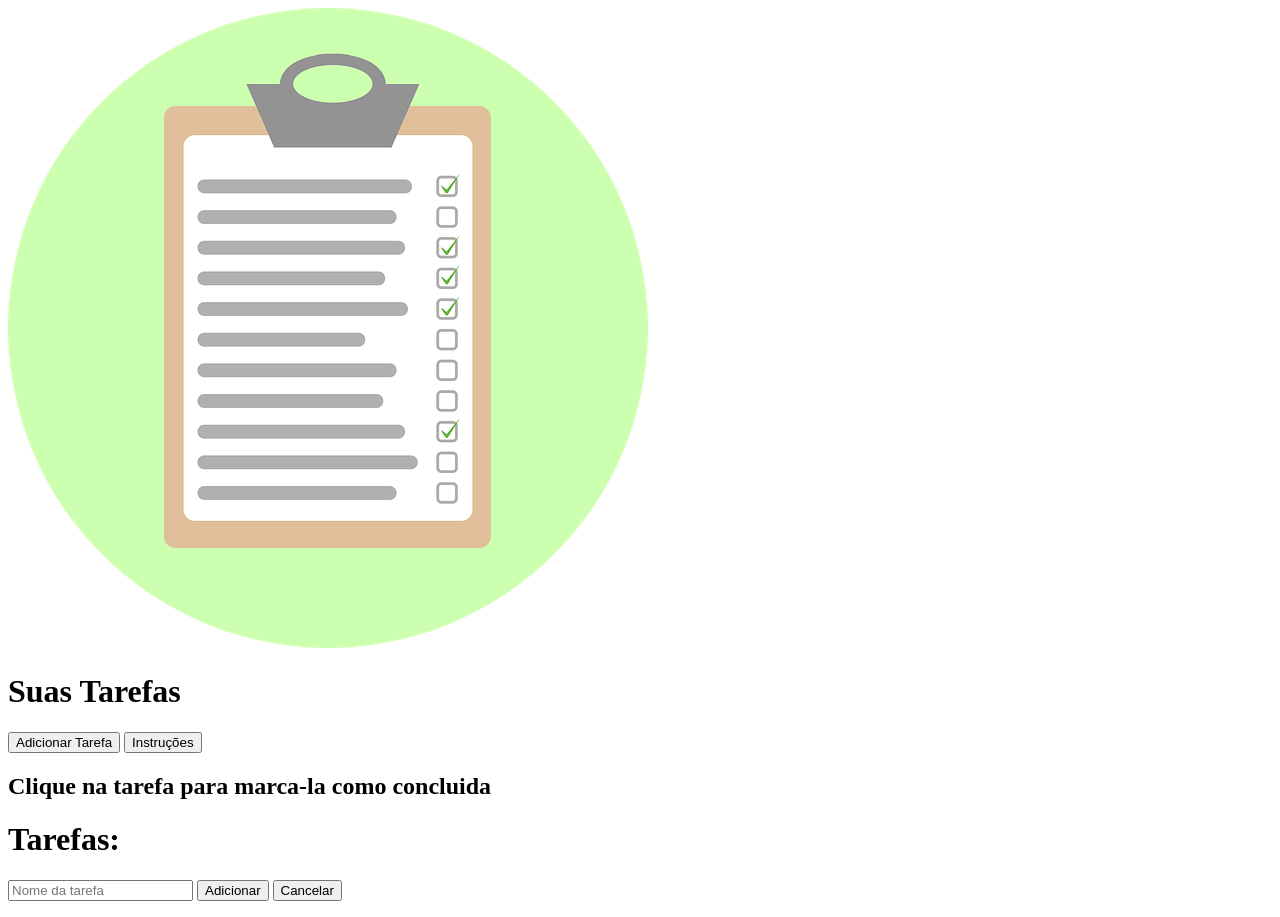
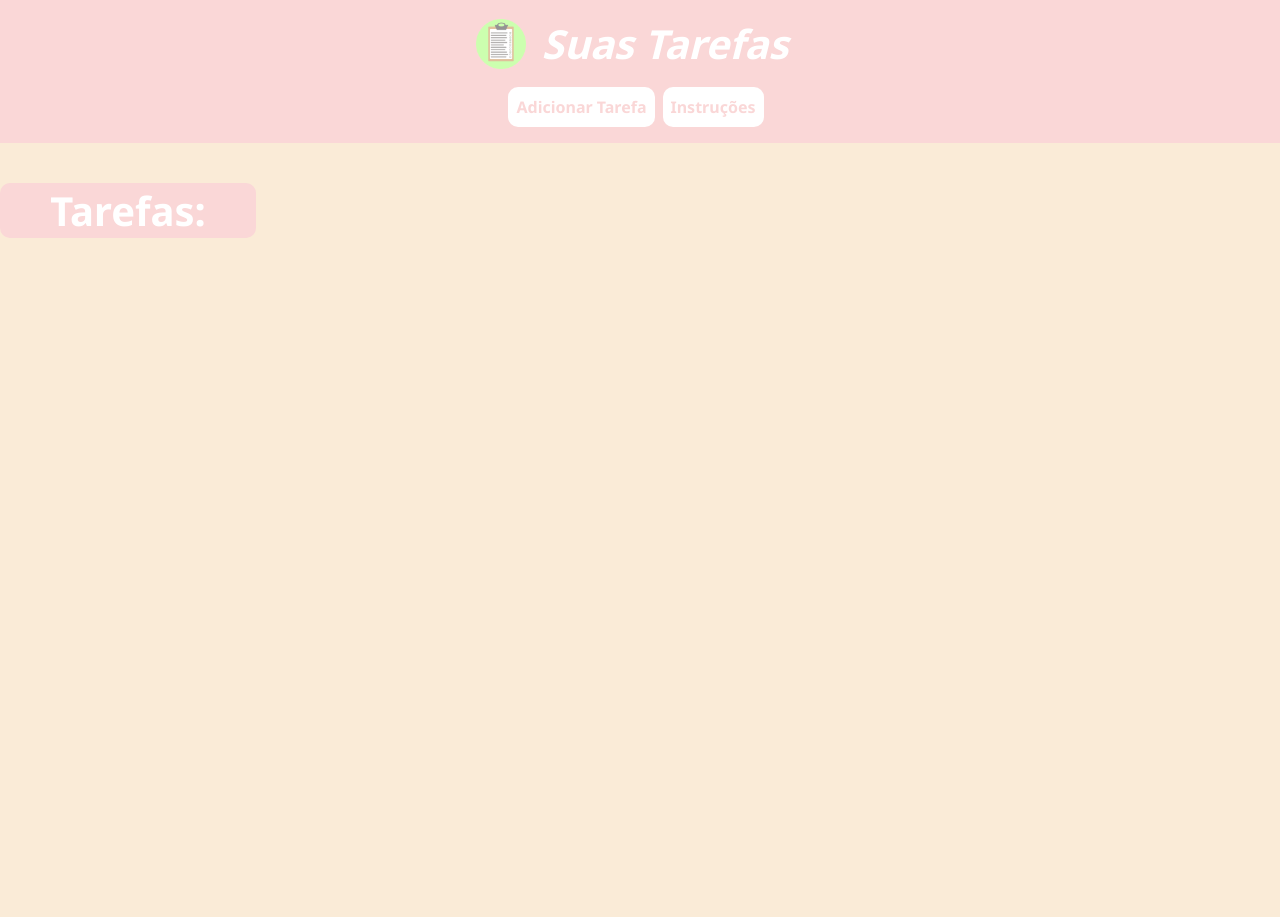
Before and after one commit to matheusdfortes/curso_ebac_frontend, a plain HTML site: page index.html in a window 1280 px wide. After the commit the page ends 800 px from the top, so only its background shows below. Drawn offline with nearby package versions, Linux system fonts and the light colour scheme; the site is published under a folder, as on GitHub Pages, so addresses that start at the root find nothing.

Commit message:
corrigindo html

```diff
--- a/index.html
+++ b/index.html
@@ -8,7 +8,7 @@
     <link rel="preconnect" href="https://fonts.googleapis.com">
     <link rel="preconnect" href="https://fonts.gstatic.com" crossorigin>
     <link href="https://fonts.googleapis.com/css2?family=Noto+Sans:wght@400;700&display=swap" rel="stylesheet">
-    <link rel="stylesheet" href="/main.css">
+    <link rel="stylesheet" href="./main.css">
 </head>
 <body>
     <header>
```
